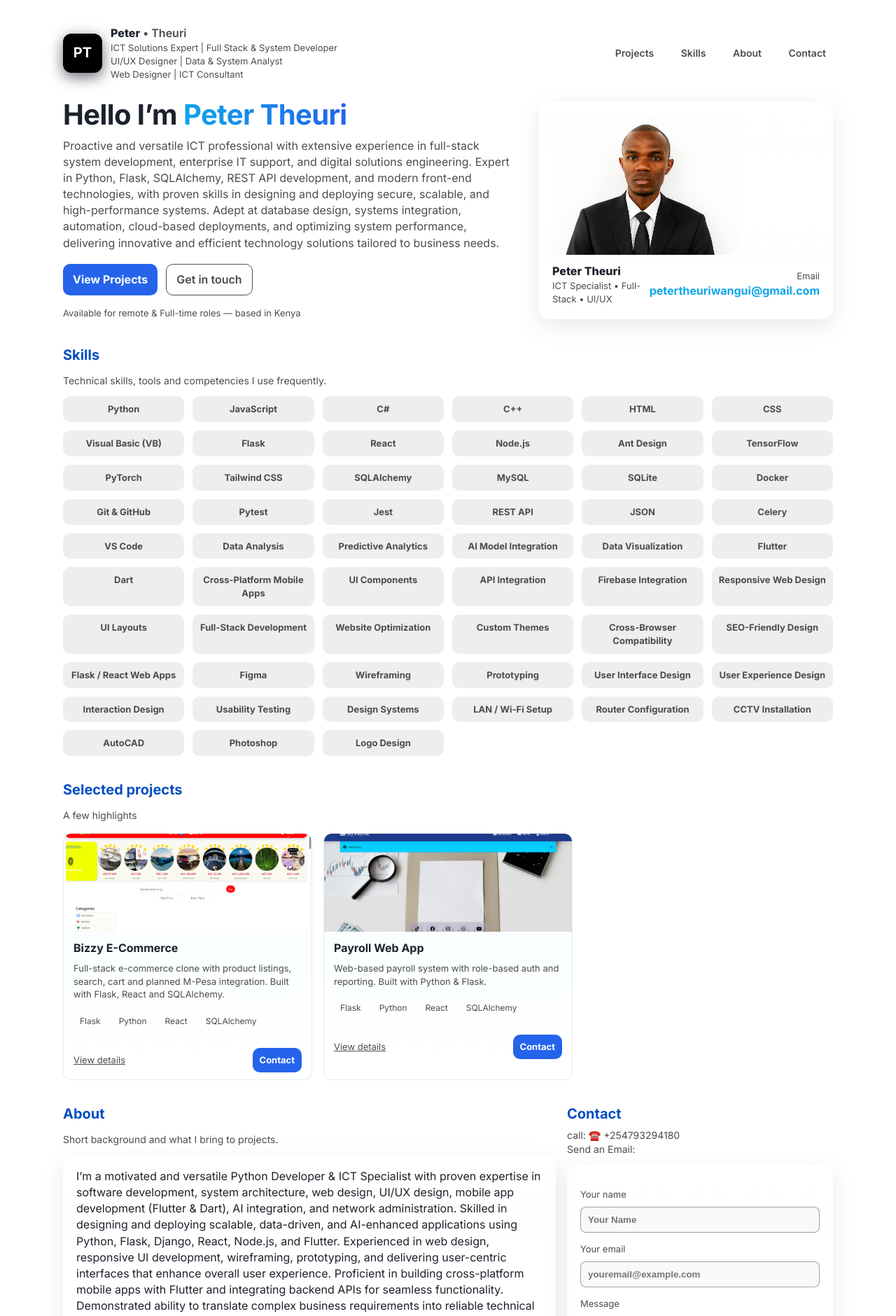
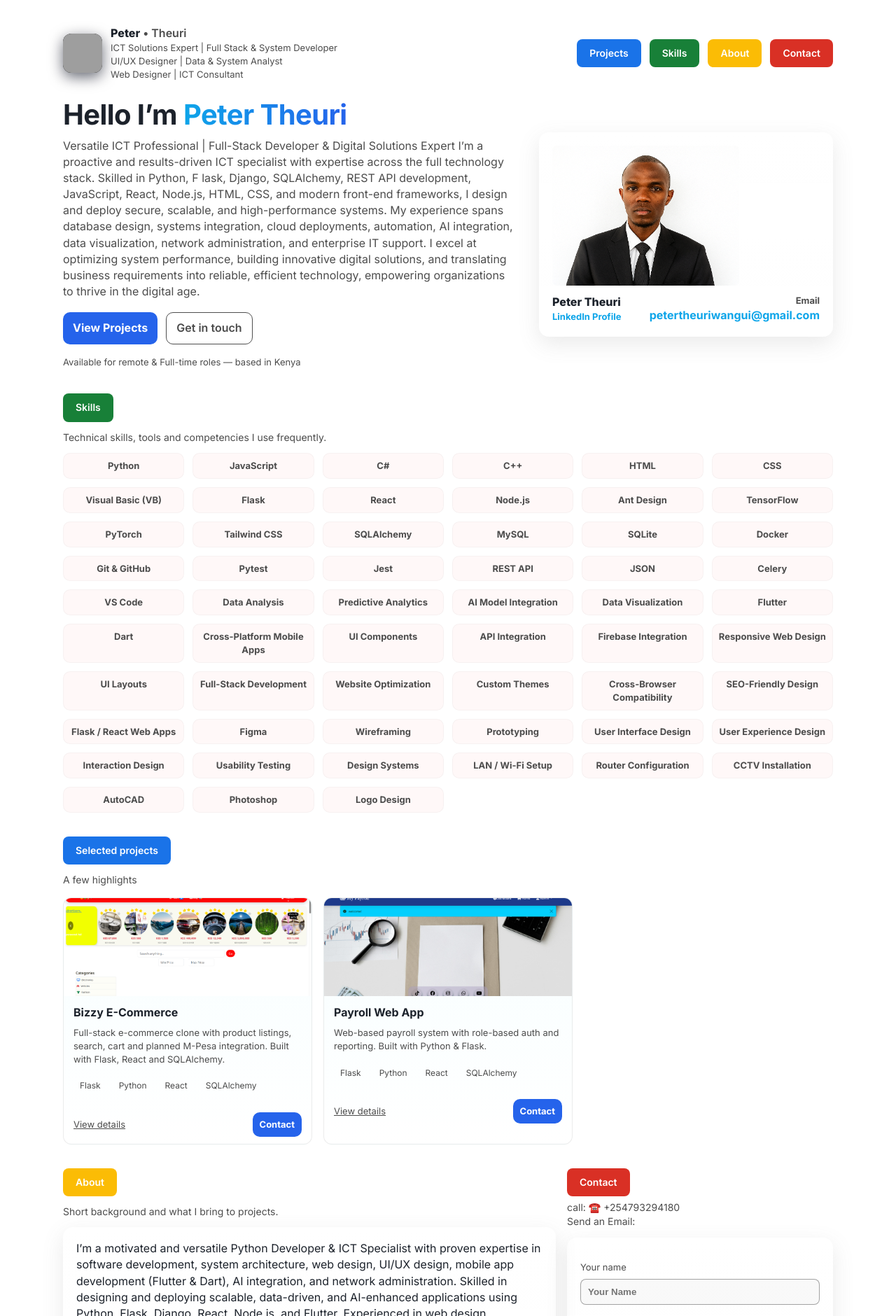
Before and after one commit to Petertheuriwangui/Myprofile, a Flask app: page / in a window 1280 px wide. Shown: the top 1880 px of the page at 70% size. Run offline with Flask 3, Linux system fonts and the light colour scheme; grey boxes are pictures that could not be loaded.

Commit message:
Update index.html

```diff
--- a/templates/index.html
+++ b/templates/index.html
@@ -3,7 +3,8 @@
 <head>
   <meta charset="utf-8" />
   <meta name="viewport" content="width=device-width,initial-scale=1" />
-  <title>Peter Theuri </title>
+  <title>Peter.Theuri </title>
+  <link rel="icon" href="static/images/p.png" type="image/png">
   <meta name="description" content="Peter Theuri — ICT Tech, Full-Stack Developer & UI/UX Designer" />
   <link rel="icon" href="data:,">
   <!-- Google font (optional) -->
@@ -57,7 +58,7 @@
       --muted:rgba(76, 76, 76, 1);
       --accent-1:#0ea5e9; /* cyan-ish blue */
       --accent-2:#2563eb; /* blue */
-      --glass: rgba(115, 115, 115, 0.12);
+      --glass: rgba(253, 131, 131, 0.06);
       --card:#0f1724;
       --radius:14px;
       --max-w:1100px;
@@ -95,29 +96,58 @@
       gap:12px;
       align-items:center;
     }
-    .logo {
-      width:56px;
-      height:56px;
-      border-radius:12px;
-      background:rgba(0, 0, 0, 1);
-      display:inline-flex;
-      align-items:center;
-      justify-content:center;
-      font-weight:700;
-      color:rgb(255,255,255);
-      font-size:20px;
-      box-shadow: 0 6px 20px rgba(2,6,23,0.6);
-    }
-    nav a{
-      color:var(--muted);
-      text-decoration:none;
-      margin-left:14px;
-      font-weight:600;
-      font-size:14px;
-      padding:8px 10px;
-      border-radius:8px;
-    }
-    nav a:hover{ color:white; background: rgba(255,255,255,0.02) }
+  .logo {
+    width: 56px;
+    height: 56px;
+    border-radius: 12px;
+    background: rgba(0, 0, 0, 1);
+    display: inline-flex;
+    align-items: center;
+    justify-content: center;
+    box-shadow: 0 6px 20px rgba(2,6,23,0.6);
+}
+
+.logo img {
+    width: 100%;
+    height: 100%;
+    border-radius: 12px;
+    object-fit: cover; /* keeps logo proportions */
+}
+
+  nav {
+  display: flex;
+  gap: 12px;
+}
+
+.nav-btn {
+  text-decoration: none;
+  font-weight: 600;
+  font-size: 14px;
+  padding: 10px 18px;
+  border-radius: 8px;
+  color: white;
+  transition: all 0.3s ease;
+  display: inline-block;
+  text-align: center;
+}
+
+/* Google-style colors */
+.nav-btn.blue { background-color: #1a73e8; }
+.nav-btn.red { background-color: #d93025; }
+.nav-btn.green { background-color: #188038; }
+.nav-btn.yellow { background-color: #fbbc05; }
+
+/* Hover effects: slightly darker shade and lift */
+.nav-btn:hover {
+  filter: brightness(0.9);
+  transform: translateY(-2px);
+  box-shadow: 0 4px 6px rgba(0,0,0,0.15);
+}
+
+/* Active link effect */
+.nav-btn.active {
+  box-shadow: 0 0 0 3px rgba(0,0,0,0.2);
+}
 
     /* Hero */
     .hero{
@@ -202,7 +232,7 @@
       font-weight:700;
       color:var(--muted);
       font-size:13px;
-      border:1px solid rgba(255,255,255,0.02);
+      border:1px solid rgba(50, 50, 50, 0.04);
     }
 
     /* Projects */
@@ -278,7 +308,10 @@
   <div class="container">
     <header>
       <div class="brand">
-        <div class="logo">PT</div>
+        <div class="logo">
+       <img src="static/images/p.png" alt="Peter Theuri Logo">
+      </div>
+
         <div>
           <div style="font-weight:800">Peter<span style="font-weight:600; color:var(--muted)"> • Theuri</span></div>
           <div class="small-muted">ICT Solutions Expert | Full Stack & System Developer </div>
@@ -288,11 +321,12 @@
       </div>
 
       <nav aria-label="Main navigation">
-        <a href="#projects">Projects</a>
-        <a href="#skills">Skills</a>
-        <a href="#about">About</a>
-        <a href="#contact">Contact</a>
-      </nav>
+       <a href="#projects" class="nav-btn blue">Projects</a>
+       <a href="#skills" class="nav-btn green">Skills</a>
+       <a href="#about" class="nav-btn yellow">About</a>
+      <a href="#contact" class="nav-btn red">Contact</a>
+     </nav>
+
     </header>
 
     <!-- HERO -->
@@ -300,14 +334,13 @@
       <section class="hero">
         <div class="hero-left">
           <h1>Hello I’m <span class="gradient-text">Peter Theuri</span></h1>
-          <p class="subtitle">Proactive and versatile ICT professional with extensive
-            experience in full-stack system development, enterprise IT support, and digital
-            solutions engineering. Expert in Python, Flask, SQLAlchemy, REST API development, and modern front-end
-            technologies, with proven skills in designing and deploying secure, scalable, and high-performance systems.
-            Adept at database design, systems integration, automation, cloud-based deployments, and optimizing system performance,
-            delivering innovative and efficient
-             technology solutions tailored to business needs.</p>
-
+          <p class="subtitle">Versatile ICT Professional | Full-Stack Developer & Digital Solutions Expert
+         I’m a proactive and results-driven ICT specialist with expertise across the full technology stack. Skilled in Python, F
+         lask, Django, SQLAlchemy, REST API development, JavaScript, React, Node.js, HTML, CSS, and modern front-end frameworks, I design and
+          deploy secure, scalable, and high-performance systems. My experience spans database design, systems integration, cloud deployments,
+          automation, AI integration, data visualization, network administration, and enterprise IT support. I excel at optimizing system performance,
+          building innovative digital solutions, and translating business requirements into reliable, efficient technology, empowering organizations to
+          thrive in the digital age.</p>
           <div class="cta-row">
             <a class="btn" href="#projects">View Projects</a>
             <a class="btn alt" href="#contact">Get in touch</a>
@@ -323,10 +356,15 @@
           <div class="profile-meta">
             <div>
               <div style="font-weight:800">Peter Theuri</div>
-              <div class="small-muted">ICT Specialist • Full-Stack • UI/UX</div>
+              <div class="small-muted">
+               <a href="https://www.linkedin.com/in/peter-wangui-10916b34b" target="_blank" rel="noopener noreferrer"  style="color:var(--accent-1); font-weight:700; text-decoration:none">
+               LinkedIn Profile
+                   </a>
+                </div>
+
             </div>
             <div style="text-align:right">
-              <div class="small-muted">Email</div>
+              <div class="small-muted" style=" font-weight:700">Email</div>
               <a href="mailto:petertheuriwangui@gmail.com" style="color:var(--accent-1); font-weight:700; text-decoration:none">petertheuriwangui@gmail.com</a>
             </div>
           </div>
@@ -335,7 +373,7 @@
 
       <!-- SKILLS -->
       <section id="skills" aria-labelledby="skills-heading">
-        <h2 id="skills-heading">Skills</h2>
+        <h2 id="skills-heading" class="nav-btn green"  >Skills</h2>
         <div class="muted">Technical skills, tools and competencies I use frequently.</div>
 
         <div class="skills-grid" style="margin-top:12px">
@@ -420,7 +458,7 @@
 
       <!-- PROJECTS -->
       <section id="projects" aria-labelledby="projects-heading">
-        <h2 id="projects-heading">Selected projects</h2>
+        <h2 id="projects-heading" class="nav-btn blue">Selected projects</h2>
         <div class="muted">A few highlights </div>
 
         <div class="projects-grid" style="margin-top:14px">
@@ -480,7 +518,7 @@
       <section id="about" aria-labelledby="about-heading">
         <div class="two-col">
           <div>
-            <h2 id="about-heading">About</h2>
+            <h2 id="about-heading" class="nav-btn yellow">About</h2>
             <div class="muted">Short background and what I bring to projects.</div>
             <div class="card" style="margin-top:12px">
               <p style="margin:0 0 8px">I’m a motivated and versatile Python Developer & ICT Specialist with proven expertise in
@@ -507,7 +545,7 @@ transformation.</p>
             </div>
           </div>
 <aside id="contact" style="position:relative">
-  <h2 style="margin-bottom:6px">Contact</h2>
+  <h2 style="margin-bottom:6px" class="nav-btn red">Contact</h2>
    <div class="muted">call: ☎️ +254793294180</div>
   <div class="muted">Send an Email:</div>
 
@@ -558,7 +596,7 @@ transformation.</p>
         (form.message.value || '')
       );
       // open mail client
-      const mailto = 'mailto:pierypanda@gmail.com'
+      const mailto = 'mailto:petertheuriwangui@gmail.com'
                    + '?subject=' + subject
                    + '&body=' + body;
       window.location.href = mailto;
```
